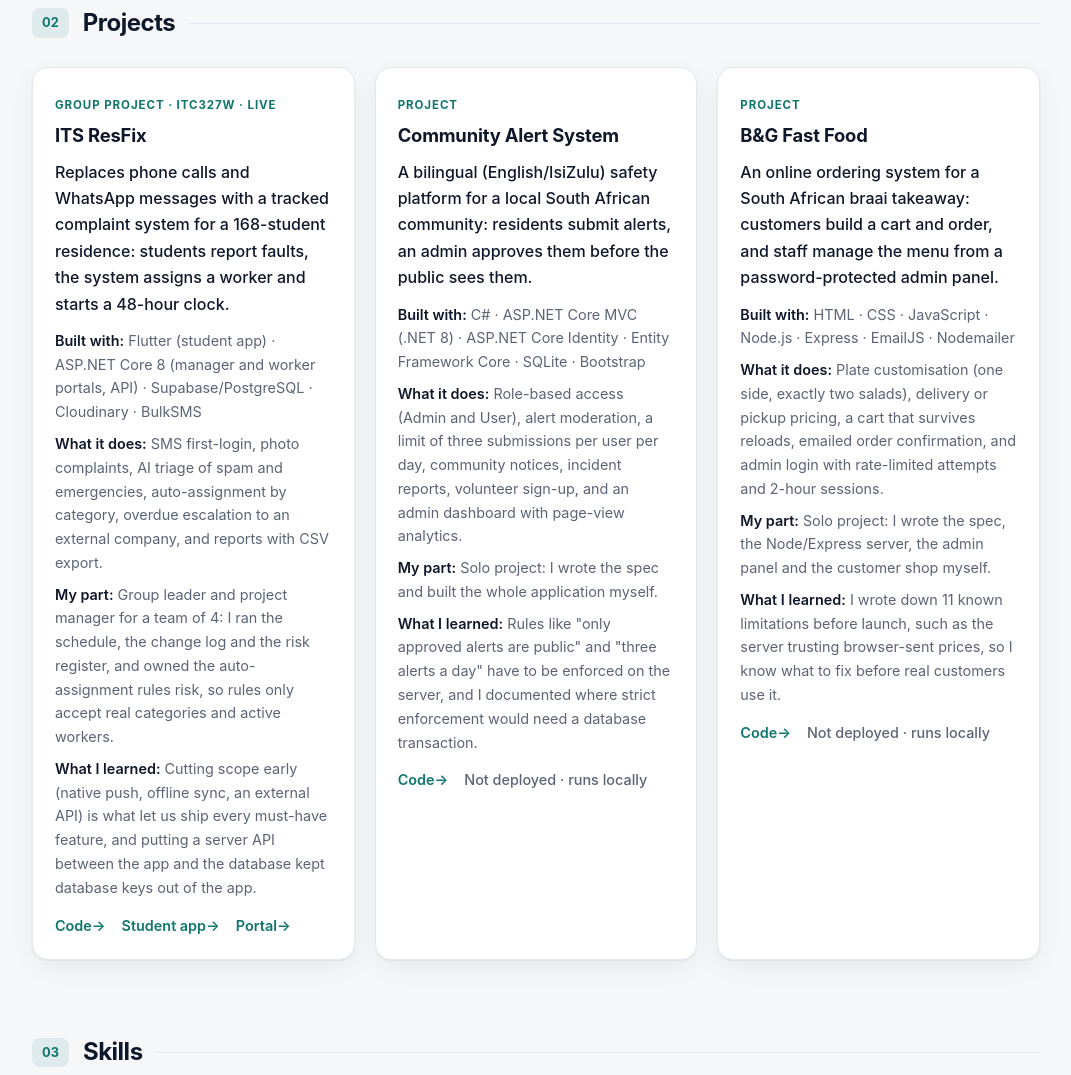
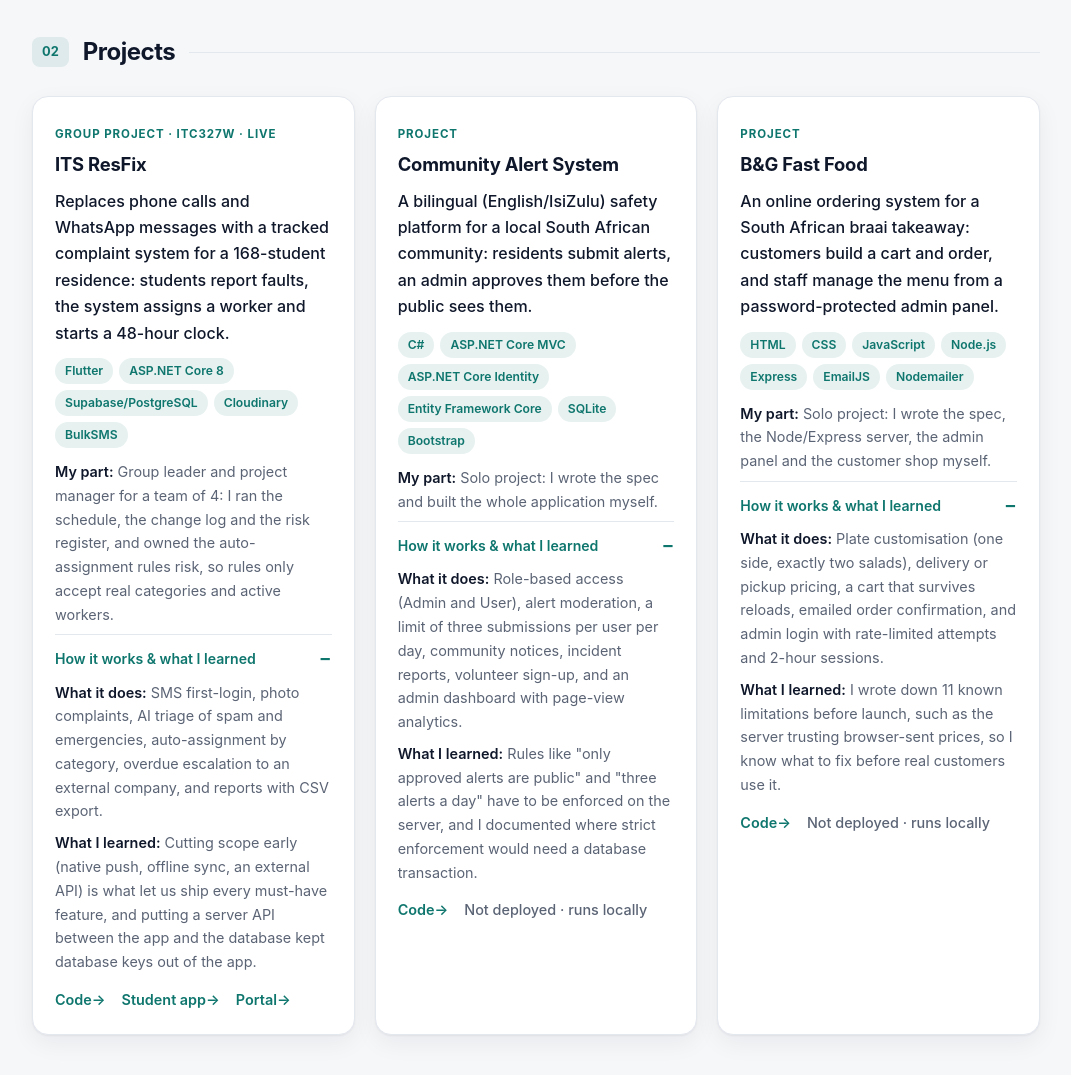
Before and after one commit to SIbonelo-Starlight/sibonelo-starlight.github.io, a plain HTML site: page index.html in a window 1280 px wide. Shown: the part 863-1938 px from the top of the page, without its empty margins (104-1175 px from the left). Drawn offline with Linux system fonts and the light colour scheme.

Commit message:
Add files via upload

```diff
--- a/index.html
+++ b/index.html
@@ -66,7 +66,7 @@
   .chips{display:flex;flex-wrap:wrap;gap:8px}
   .chip{font-size:.82rem;padding:5px 12px;border-radius:999px;border:1px solid rgba(255,255,255,.2);background:rgba(255,255,255,.08);color:var(--hero-ink)}
   .hero-cta{display:flex;gap:12px;margin-top:24px;flex-wrap:wrap}
-  @media(max-width:620px){.hero .wrap{flex-direction:column;align-items:flex-start}.avatar{width:84px;height:84px;font-size:1.8rem;border-radius:22px}}
+  @media(max-width:620px){.hero .wrap{flex-direction:column;align-items:flex-start}.avatar{width:64px;height:64px;font-size:1.4rem;border-radius:18px}}
 
   /* buttons */
   .btn{display:inline-flex;align-items:center;gap:8px;padding:11px 22px;border-radius:10px;font-weight:600;font-size:.95rem;transition:transform .2s,box-shadow .2s,background .2s;border:1px solid transparent;cursor:pointer}
@@ -95,7 +95,15 @@
   .oneliner{font-weight:500}
   .meta{font-size:.9rem;color:var(--muted);margin:0 0 8px}
   .meta b{color:var(--ink);font-weight:600}
-  .links{margin:14px 0 0;display:flex;gap:16px;font-weight:600;font-size:.9rem}
+  .tech{display:flex;flex-wrap:wrap;gap:6px;margin:0 0 12px}
+  .tech span{font-size:.76rem;font-weight:600;padding:3px 10px;border-radius:999px;background:var(--accent-soft);color:var(--accent)}
+  details.more{margin:8px 0 0;border-top:1px solid var(--line);padding-top:10px}
+  details.more summary{cursor:pointer;font-weight:600;font-size:.88rem;color:var(--accent);list-style:none;display:flex;justify-content:space-between;align-items:center;padding:2px 0}
+  details.more summary::-webkit-details-marker{display:none}
+  details.more summary::after{content:"+";font-size:1.2rem;line-height:1}
+  details.more[open] summary::after{content:"\2212"}
+  details.more[open] summary{margin-bottom:8px}
+  .links{margin:14px 0 0;display:flex;flex-wrap:wrap;gap:8px 16px;font-weight:600;font-size:.9rem}
   .links a{position:relative}
   .links a::after{content:" →";display:inline-block;transition:transform .2s}
   .links a:hover::after{transform:translateX(4px)}
@@ -156,7 +164,17 @@
     .skills{grid-template-columns:1fr}
     .cert{flex-wrap:wrap;gap:10px}
     .cert .t{flex:1 1 60%}
-    .hero-cta .btn{flex:1 1 100%;justify-content:center}
+    .hero-cta{display:grid;grid-template-columns:1fr 1fr;gap:10px;margin-top:20px}
+    .hero-cta .btn{justify-content:center;padding:11px 10px;font-size:.9rem}
+    .hero-cta .btn:first-child{grid-column:1/-1}
+    .cta .hero-cta .btn{grid-column:1/-1}
+    .cta .hero-cta{grid-template-columns:1fr}
+    .chip{font-size:.78rem;padding:4px 10px}
+    .skill{padding:14px 16px}
+    .skill p{font-size:.88rem}
+    .cert{padding:12px 14px}
+    .cert .t{font-size:.95rem}
+    .card .oneliner{font-size:.95rem}
     .cta{padding:36px 18px;border-radius:16px}
     .cta h2{font-size:1.35rem}
     .contact{flex-direction:column;gap:10px}
@@ -236,7 +254,7 @@
 
   <section id="about" class="about reveal">
     <div class="sec-head"><span class="num">01</span><h2>About</h2></div>
-    <p>I just finished my Diploma in Information Technology at CUT, and I learn best by building things people could actually use. My projects so far deal with fixing problems in a system and helping people find what's in their community. Alongside that, I've been working through Cisco courses in cybersecurity, networking and ethical hacking, because I want to understand how systems break as well as how they're built.</p>
+    <p>I just finished my Diploma in Information Technology at CUT, and I learn best by building things people could actually use. My projects so far fix problems in a real system, keep a community informed about safety, and take orders for a takeaway. I lean towards the backend, where the rules of a system live. Alongside that, I've been working through Cisco courses in cybersecurity, networking and ethical hacking, because I want to understand how systems break as well as how they're built.</p>
   </section>
 
   <section id="projects">
@@ -247,10 +265,11 @@
         <span class="tag">Group project · ITC327W · Live</span>
         <h3>ITS ResFix</h3>
         <p class="oneliner">Replaces phone calls and WhatsApp messages with a tracked complaint system for a 168-student residence: students report faults, the system assigns a worker and starts a 48-hour clock.</p>
-        <p class="meta"><b>Built with:</b> Flutter (student app) · ASP.NET Core 8 (manager and worker portals, API) · Supabase/PostgreSQL · Cloudinary · BulkSMS</p>
-        <p class="meta"><b>What it does:</b> SMS first-login, photo complaints, AI triage of spam and emergencies, auto-assignment by category, overdue escalation to an external company, and reports with CSV export.</p>
+        <div class="tech"><span>Flutter</span><span>ASP.NET Core 8</span><span>Supabase/PostgreSQL</span><span>Cloudinary</span><span>BulkSMS</span></div>
+
         <p class="meta"><b>My part:</b> Group leader and project manager for a team of 4: I ran the schedule, the change log and the risk register, and owned the auto-assignment rules risk, so rules only accept real categories and active workers.</p>
-        <p class="meta"><b>What I learned:</b> Cutting scope early (native push, offline sync, an external API) is what let us ship every must-have feature, and putting a server API between the app and the database kept database keys out of the app.</p>
+        <details class="more"><summary>How it works &amp; what I learned</summary><p class="meta"><b>What it does:</b> SMS first-login, photo complaints, AI triage of spam and emergencies, auto-assignment by category, overdue escalation to an external company, and reports with CSV export.</p><p class="meta"><b>What I learned:</b> Cutting scope early (native push, offline sync, an external API) is what let us ship every must-have feature, and putting a server API between the app and the database kept database keys out of the app.</p></details>
+
         <p class="links"><a href="https://github.com/KhanyileChaka/ITS-ResFix">Code</a><a href="https://student.itsdance.co.za">Student app</a><a href="https://itsdance.co.za">Portal</a></p>
       </article>
 
@@ -258,10 +277,11 @@
         <span class="tag">Project</span>
         <h3>Community Alert System</h3>
         <p class="oneliner">A bilingual (English/IsiZulu) safety platform for a local South African community: residents submit alerts, an admin approves them before the public sees them.</p>
-        <p class="meta"><b>Built with:</b> C# · ASP.NET Core MVC (.NET 8) · ASP.NET Core Identity · Entity Framework Core · SQLite · Bootstrap</p>
-        <p class="meta"><b>What it does:</b> Role-based access (Admin and User), alert moderation, a limit of three submissions per user per day, community notices, incident reports, volunteer sign-up, and an admin dashboard with page-view analytics.</p>
+        <div class="tech"><span>C#</span><span>ASP.NET Core MVC</span><span>ASP.NET Core Identity</span><span>Entity Framework Core</span><span>SQLite</span><span>Bootstrap</span></div>
+
         <p class="meta"><b>My part:</b> Solo project: I wrote the spec and built the whole application myself.</p>
-        <p class="meta"><b>What I learned:</b> Rules like "only approved alerts are public" and "three alerts a day" have to be enforced on the server, and I documented where strict enforcement would need a database transaction.</p>
+        <details class="more"><summary>How it works &amp; what I learned</summary><p class="meta"><b>What it does:</b> Role-based access (Admin and User), alert moderation, a limit of three submissions per user per day, community notices, incident reports, volunteer sign-up, and an admin dashboard with page-view analytics.</p><p class="meta"><b>What I learned:</b> Rules like "only approved alerts are public" and "three alerts a day" have to be enforced on the server, and I documented where strict enforcement would need a database transaction.</p></details>
+
         <p class="links"><a href="https://github.com/SIbonelo-Starlight/CommunityAlerts">Code</a><span style="color:var(--muted);font-weight:500">Not deployed · runs locally</span></p>
       </article>
 
@@ -269,10 +289,11 @@
         <span class="tag">Project</span>
         <h3>B&amp;G Fast Food</h3>
         <p class="oneliner">An online ordering system for a South African braai takeaway: customers build a cart and order, and staff manage the menu from a password-protected admin panel.</p>
-        <p class="meta"><b>Built with:</b> HTML · CSS · JavaScript · Node.js · Express · EmailJS · Nodemailer</p>
-        <p class="meta"><b>What it does:</b> Plate customisation (one side, exactly two salads), delivery or pickup pricing, a cart that survives reloads, emailed order confirmation, and admin login with rate-limited attempts and 2-hour sessions.</p>
+        <div class="tech"><span>HTML</span><span>CSS</span><span>JavaScript</span><span>Node.js</span><span>Express</span><span>EmailJS</span><span>Nodemailer</span></div>
+
         <p class="meta"><b>My part:</b> Solo project: I wrote the spec, the Node/Express server, the admin panel and the customer shop myself.</p>
-        <p class="meta"><b>What I learned:</b> I wrote down 11 known limitations before launch, such as the server trusting browser-sent prices, so I know what to fix before real customers use it.</p>
+        <details class="more"><summary>How it works &amp; what I learned</summary><p class="meta"><b>What it does:</b> Plate customisation (one side, exactly two salads), delivery or pickup pricing, a cart that survives reloads, emailed order confirmation, and admin login with rate-limited attempts and 2-hour sessions.</p><p class="meta"><b>What I learned:</b> I wrote down 11 known limitations before launch, such as the server trusting browser-sent prices, so I know what to fix before real customers use it.</p></details>
+
         <p class="links"><a href="https://github.com/SIbonelo-Starlight/B-G-Fast-Food">Code</a><span style="color:var(--muted);font-weight:500">Not deployed · runs locally</span></p>
       </article>
 
@@ -351,6 +372,10 @@
 <footer>© 2026 Sibonelo Nkosikhona Shabalala</footer>
 
 <script>
+  // project details: open on wide screens, collapsed on phones
+  if (window.matchMedia('(min-width:700px)').matches) {
+    document.querySelectorAll('details.more').forEach(function(d){ d.open = true; });
+  }
   // reveal on scroll
   var io = new IntersectionObserver(function(entries){
     entries.forEach(function(e){ if(e.isIntersecting){ e.target.classList.add('in'); io.unobserve(e.target); } });
```
